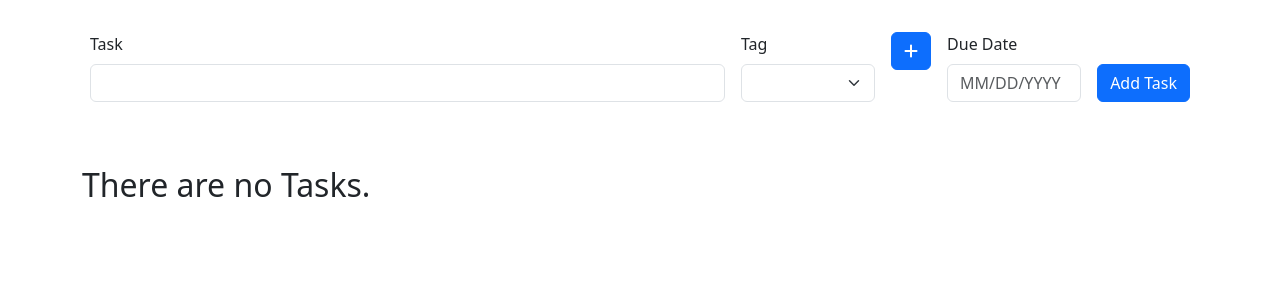
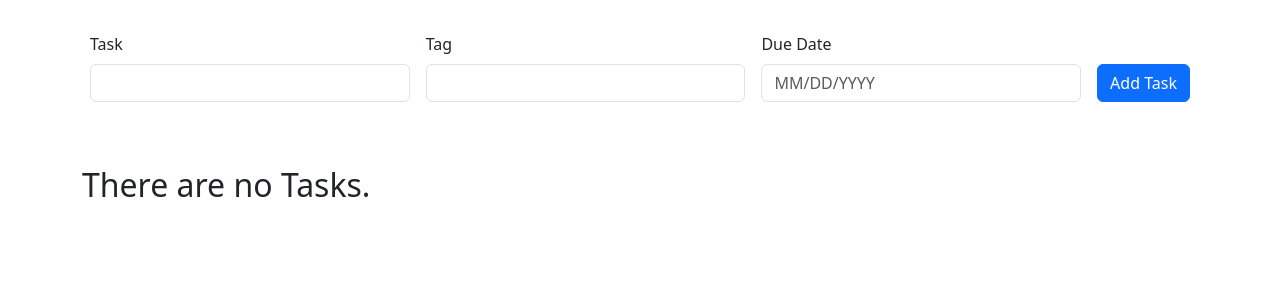
Before and after one commit to gravityfargo/TaskProject, a Flask app: template application/blueprints/core/templates/index.html in a window 1280 px wide. Shown: the part 56-356 px from the top of the page. Run offline with Flask 3, Linux system fonts and the light colour scheme; the template is opened without the code that fills it, so the values that code supplies are empty; some libraries are stand-ins or nearby versions.

Commit message:
formatting

```diff
--- a/application/blueprints/core/templates/index.html
+++ b/application/blueprints/core/templates/index.html
@@ -12,22 +12,18 @@
     <div class="row p-2">
         <form action="/api/task/add" method="POST" id="newtask" class="pb-2">
             <div class="row g-3">
-                <div class="col-sm-7">
+                <div class="col">
                     <label for="content" class="form-label">Task</label>
                     <input type="text" id="content" class="form-control" name="content">
                 </div>
-                <div class="col-sm">
+                <div class="col">
                     <label class="form-label" for="tag">Tag</label>
-                    <select class="form-select" id="tag" name="tag">
-                        <option></option>
+                    <input list="tags" value="" class="form-control" name="tag">
+                    <datalist id="tags">
                         {% for tag in tags %}
                         <option value="{{ tag.content }}">{{ tag.content }}</option>
                         {% endfor %}
-                    </select>
-                </div>
-                <div class="col-auto align-items-end">
-                    <button type="button" class="btn btn-primary" name="newtag"><i
-                            class="fa-solid fa-plus"></i></button>
+                    </datalist>
                 </div>
                 <div class="col-sm">
                     <label class="form-label" for="datepicker">Due Date</label>
@@ -40,9 +36,7 @@
             </div>
         </form>
     </div>
-
     <div class="row pt-5">
-
         {% if tasks|length < 1 %} <h2>There are no Tasks.</h2>
             {% else %}
             <table id="tasksTable" class="table table-striped table-bordered" style="width:100%">
@@ -53,7 +47,6 @@
                         <th scope="col">Added</th>
                         <th scope="col">Due</th>
                         <th scope="col"></th>
-
                     </tr>
                 </thead>
                 <tbody>
@@ -64,8 +57,17 @@
                         <td>{{ task.date_created }}</td>
                         <td>{{ task.date_due }}</td>
                         <td style="white-space: nowrap; width: 1%;">
-                            <a href="/api/task/delete/{{task.id}}"><i class="fa-solid fa-trash-can"></i></a>
-                            <a href="/api/task/update/{{task.id}}"><i class="fa-solid fa-pen-to-square"></i></a>
+                            <a href="/api/task/delete/{{task.id}}" class="text.white">
+                                <button type="button" class="btn btn-primary">
+                                    <i class="fa-solid fa-trash-can"></i>
+                                </button>
+                            </a>
+                            <a href="/api/task/update/{{task.id}}" class="text.white">
+                                <button type="button" class="btn btn-primary">
+                                    <i class="fa-solid fa-pen-to-square"></i>
+                                </button>
+                            </a>
+
                         </td>
                     </tr>
                     {% endfor %}
@@ -73,14 +75,11 @@
             </table>
             {% endif %}
     </div>
-
     <script>
         $(document).ready(function () {
             $('#tasksTable').DataTable();
         });
     </script>
-
-
 </div>
 
 {% endblock body %}
```
